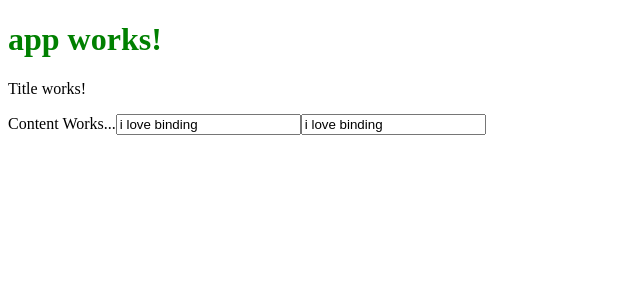
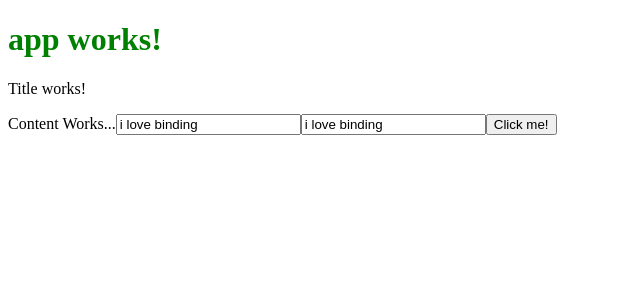
Before and after one commit to elvisestevan/ninjanet-angular-tutorial, an Angular app: page / in a window 1280 px wide. Shown: the top 300 px of the page, without its empty margins (0-640 px from the left). Built offline with nearby package versions, Linux system fonts and the light colour scheme.

Commit message:
#12 - Event binding

```diff
--- a/src/app/home/home.component.html
+++ b/src/app/home/home.component.html
@@ -5,3 +5,5 @@
 
 <input value="{{myString}}" />
 <input [value]="myString" />
+
+<button (click)="alertMe()">Click me!</button>
--- a/src/app/home/home.component.ts
+++ b/src/app/home/home.component.ts
@@ -8,11 +8,15 @@ import { Component, OnInit } from '@angular/core';
 export class HomeComponent implements OnInit {
 
   title = "Title works!";
-  myString = "i love binding"
+  myString = "i love binding";
 
   constructor() { }
 
   ngOnInit() {
   }
 
+  alertMe() {
+    alert("You clicked me! Thanks!");
+  }
+
 }
```
